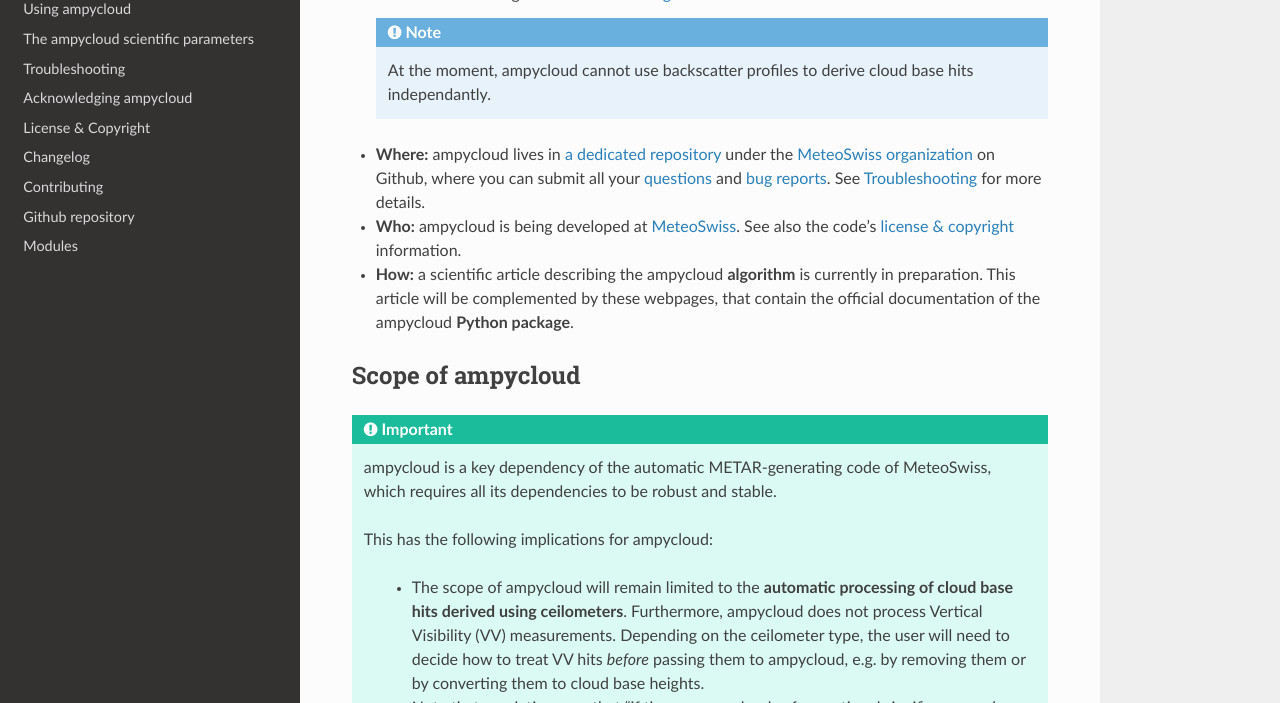
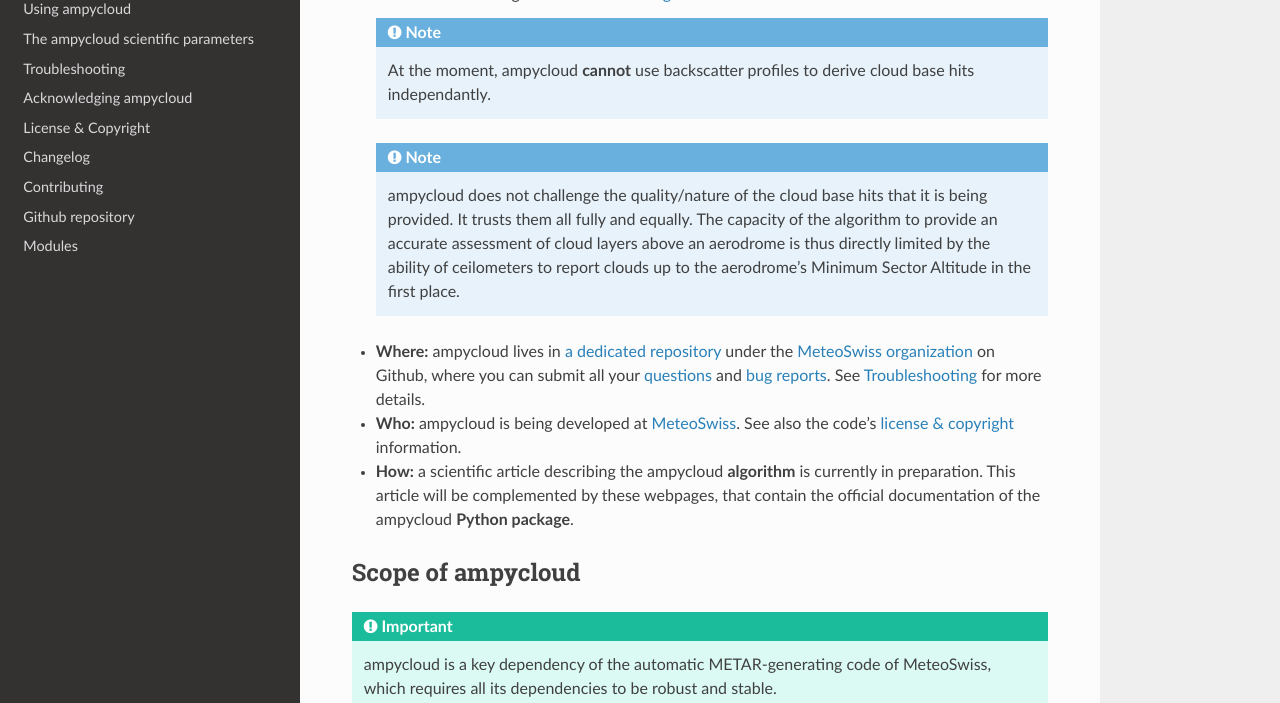
Before and after one commit to MeteoSwiss/ampycloud, a Sphinx documentation site: the page built from docs/source/index.rst, in a window 1280 px wide and 900 px high, scrolled down 727 px, cut to the strip 197-900 px from the top of the window. Built offline with Sphinx 7.4.7 and the Read the Docs theme 2.0.0, drawn with Linux system fonts in a browser that asks for light colours; pages that are not in the unit, such as notebooks, are missing from menus.

Commit message:
Update docs

```diff
--- a/docs/source/index.rst
+++ b/docs/source/index.rst
@@ -23,7 +23,13 @@ Welcome to the ampycloud documentation
   A visual illustration of the algorithm is visible in :numref:`fig-demo`.
 
   .. note::
-    At the moment, ampycloud cannot use backscatter profiles to derive cloud base hits independantly.
+    At the moment, ampycloud **cannot** use backscatter profiles to derive cloud base hits independantly.
+
+  .. note::
+    ampycloud does not challenge the quality/nature of the cloud base hits that it is being provided.
+    It trusts them all fully and equally. The capacity of the algorithm to provide an accurate
+    assessment of cloud layers above an aerodrome is thus directly limited by the ability of
+    ceilometers to report clouds up to the aerodrome's Minimum Sector Altitude in the first place.
 
 * **Where:** ampycloud lives in `a dedicated repository <https://github.com/MeteoSwiss/ampycloud>`_
   under the `MeteoSwiss organization <https://github.com/MeteoSwiss>`_ on Github, where you can
```
